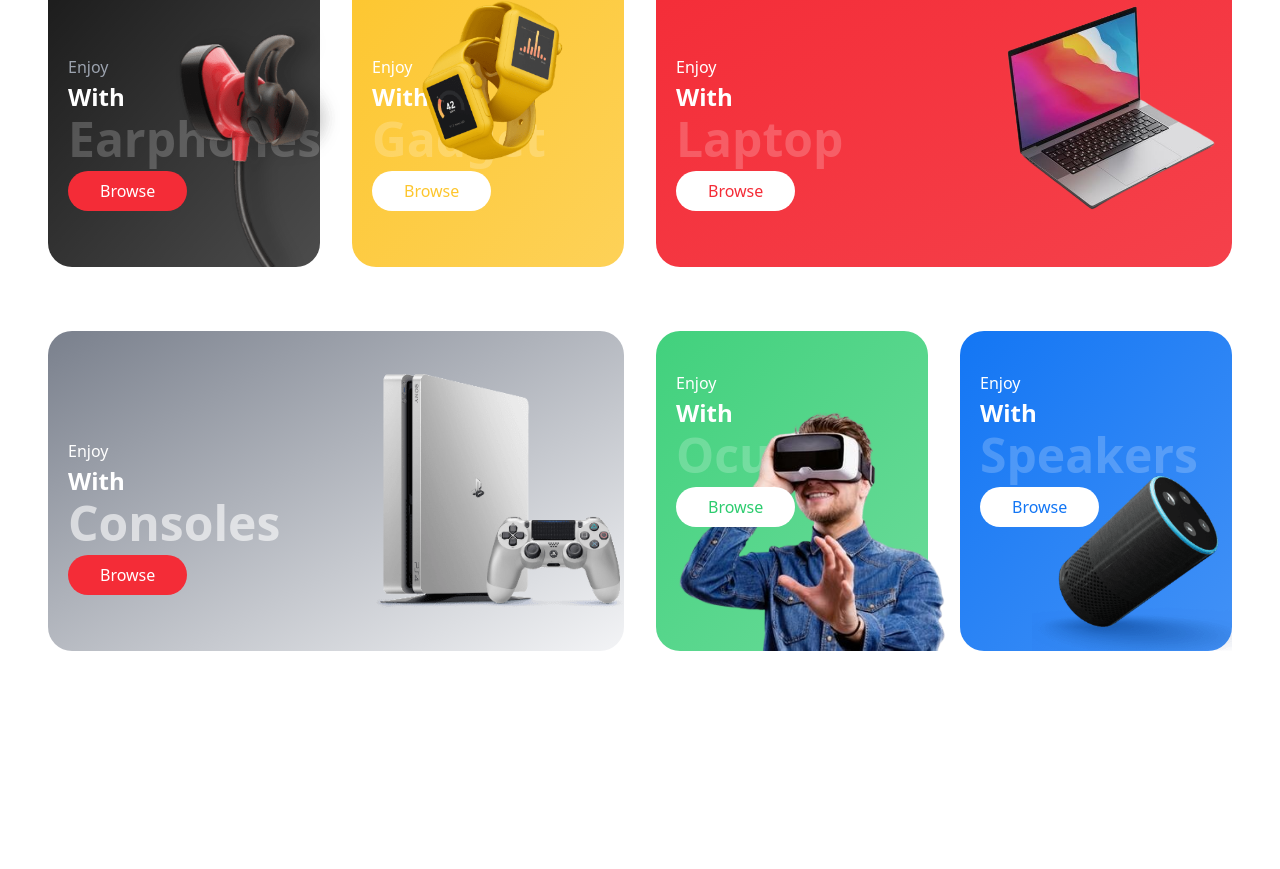
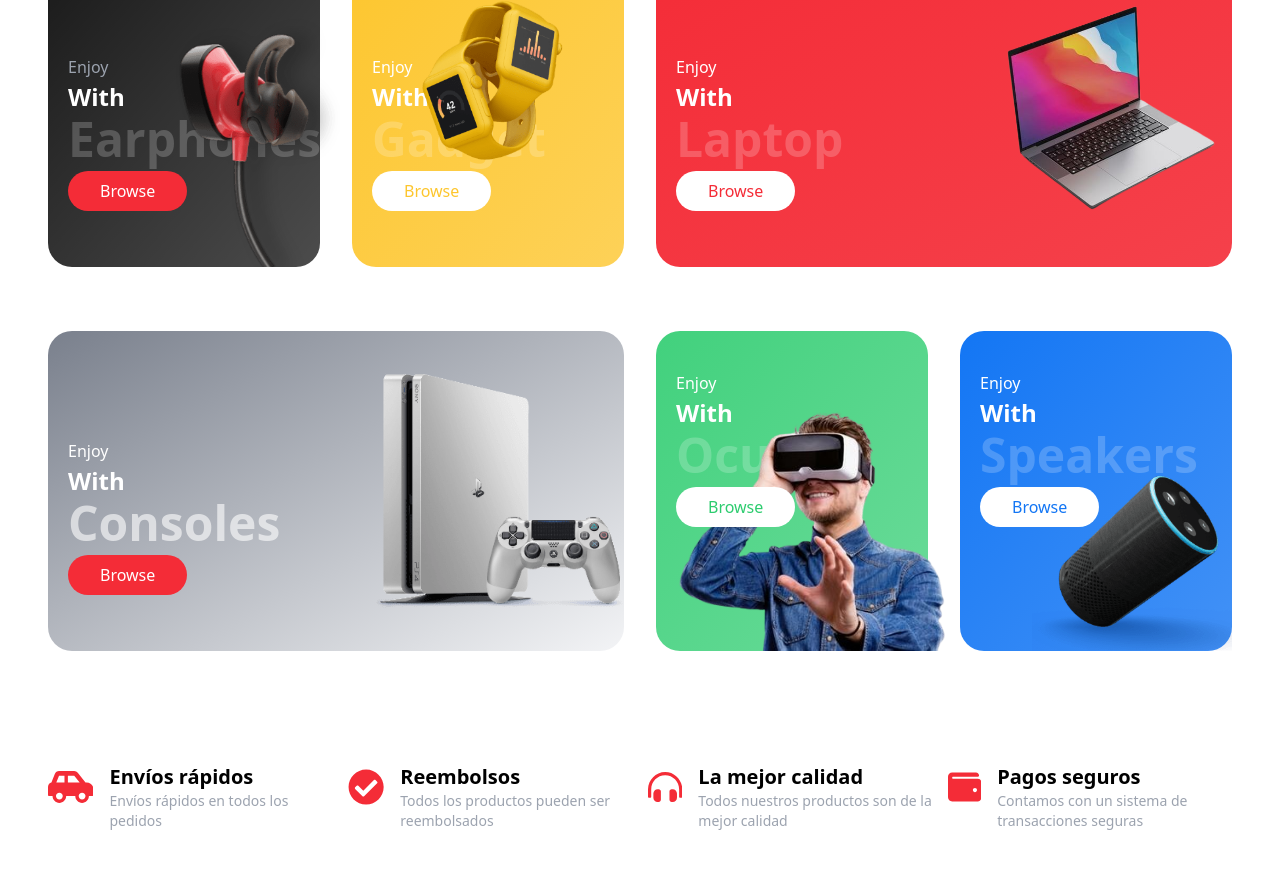
Before and after one commit to raulrg09/ProyectoWeb2.0, a React (Vite) app in the folder my-project/: page / in a window 1280 px wide. Shown: the part 811-1680 px from the top of the page. Before the commit the page ends 1494 px from the top, so only its background shows below. Built offline with nearby package versions, Linux system fonts and the light colour scheme.

Commit message:
Sección de servicios

```diff
--- a/my-project/src/App.jsx
+++ b/my-project/src/App.jsx
@@ -3,14 +3,16 @@ import Navbar from './componentes/Navbar/Navbar'
 import Hero from './componentes/Hero/Hero'
 import Category from './componentes/Category/Category'
 import Category2 from './componentes/Category/Category2'
+import Services from './componentes/Services/Services'
 
 const App = () => {
   return (
-    <div>
+    <div className="bg-white dark:bg-gray-900 dark:text-white duration-200 overflow-hidden">
       <Navbar/>
       <Hero/>
       <Category/>
       <Category2/>
+      <Services/>
     </div>
   )
 }
--- /dev/null
+++ b/my-project/src/componentes/Services/Services.jsx
@@ -0,0 +1,58 @@
+import React from 'react'
+import {
+    FaCarSide,
+    FaHeadphonesAlt,
+    FaWallet,
+    FaCheckCircle,
+} from "react-icons/fa";
+
+const ServiceData = [
+    {
+        id: 1,
+        icon: <FaCarSide className='text-4xl md:text-5xl text-primario'/>,
+        title: "Envíos rápidos",
+        description: "Envíos rápidos en todos los pedidos"
+    },
+    {
+        id:2,
+        icon: <FaCheckCircle className='text-4xl md:text-5xl text-primario'/>,
+        title:"Reembolsos",
+        description: "Todos los productos pueden ser reembolsados"
+    },
+    {
+        id: 3,
+        icon: <FaHeadphonesAlt className='text-4xl md:text-5xl text-primario'/>,
+        title:"La mejor calidad",
+        description: "Todos nuestros productos son de la mejor calidad"
+    },
+    {
+        id:4,
+        icon: <FaWallet className='text-4xl md:text-5xl text-primario'/>,
+        title: "Pagos seguros",
+        description: "Contamos con un sistema de transacciones seguras",
+    },
+]
+
+const Services = () => {
+  return (
+    <div>
+        <div className="container my-14 md:my-20">
+            <div className="grid grid-cols-2 lg:grid-cols-4 gap-4 gap-y-8">
+                {
+                    ServiceData.map((data) =>(
+                        <div className='flex flex-col items-start sm:flex-row gap-4'>
+                            {data.icon}
+                            <div>
+                                <h1 className='lg:text-xl font-bold'>{data.title}</h1>
+                                <h1 className='text-gray-400 text-sm'>{data.description}</h1>
+                            </div>
+                        </div>
+                    ))
+                }
+            </div>
+        </div>
+    </div>
+  )
+}
+
+export default Services
```
